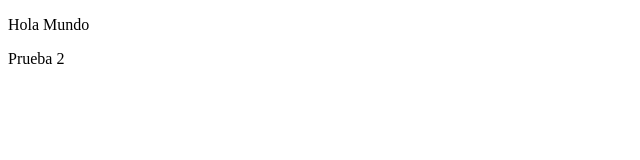
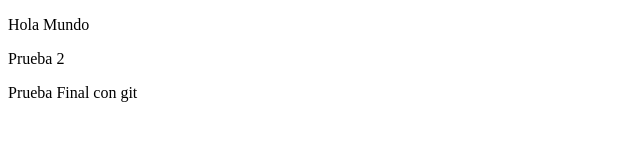
Before and after one commit to JG115/personlaProject, a plain HTML site: page index.html in a window 1280 px wide. Shown: the whole page, without its empty margins (0-640 px from the left). Drawn offline with Linux system fonts and the light colour scheme.

Commit message:
actualizacion

```diff
--- a/index.html
+++ b/index.html
@@ -9,5 +9,6 @@
 <body>
     <p>Hola Mundo</p>
     <p>Prueba 2</p>
+    <p>Prueba Final con git</p>
 </body>
 </html>
```
